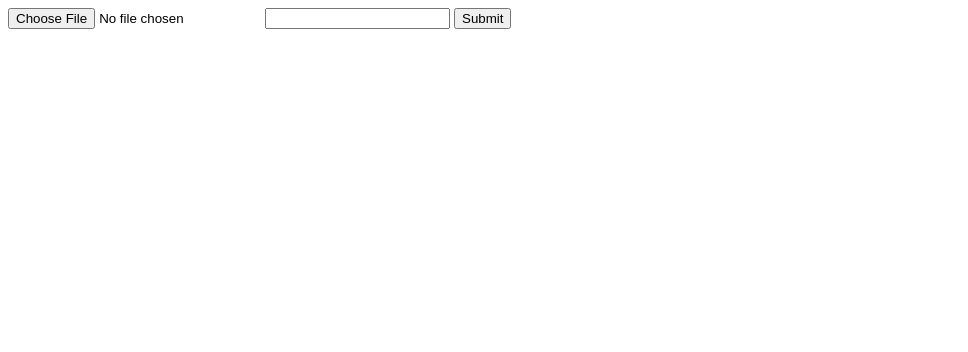
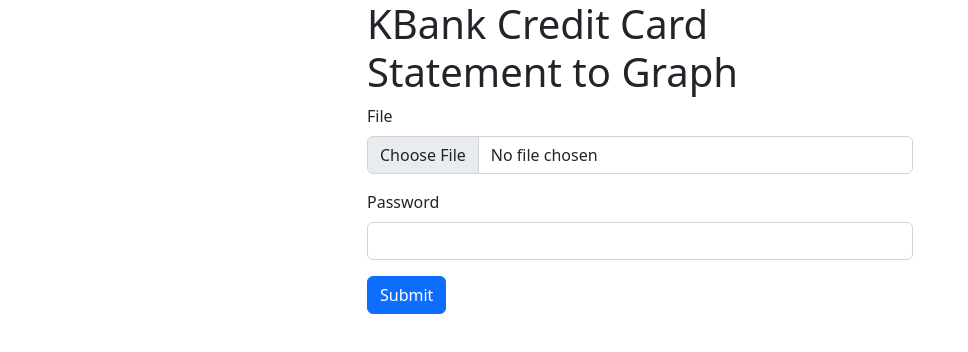
Before and after one commit to oatsaysai/read-credit-card-pdf, a plain HTML site: page index.html in a window 1280 px wide. Shown: the whole page, without its empty margins (0-968 px from the left). Drawn offline with nearby package versions, Linux system fonts and the light colour scheme; a small style sheet from the web is missing.

Commit message:
Improve UI

```diff
--- a/index.html
+++ b/index.html
@@ -2,15 +2,36 @@
 <html>
 
 <head>
-    <title>File and Text Input</title>
+    <meta charset="UTF-8">
+    <meta name="viewport" content="width=device-width, initial-scale=1.0">
+    <link href="https://cdn.jsdelivr.net/npm/bootstrap@5.2.3/dist/css/bootstrap.min.css" rel="stylesheet"
+        integrity="sha384-rbsA2VBKQh58iYOTzQVE5YIA2tE3iKOUAh890QqmiVAi11ioc9U7wb9tT01F5H5T" crossorigin="anonymous">
+    <title>KBank Credit Card Statement to Graph</title>
 </head>
 
 <body>
-    <form action="/submit" method="post" enctype="multipart/form-data">
-        <input type="file" name="file" accept=".pdf">
-        <input type="text" name="text">
-        <input type="submit" value="Submit">
-    </form>
+    <div class="container">
+        <div class="row">
+            <div class="col-md-6 offset-md-3">
+                <h1>KBank Credit Card Statement to Graph</h1>
+                <form action="/submit" method="post" enctype="multipart/form-data">
+                    <div class="mb-3">
+                        <label for="file" class="form-label">File</label>
+                        <input type="file" name="file" class="form-control">
+                    </div>
+                    <div class="mb-3">
+                        <label for="text" class="form-label">Password</label>
+                        <input type="text" name="text" class="form-control">
+                    </div>
+                    <button type="submit" class="btn btn-primary">Submit</button>
+                </form>
+            </div>
+        </div>
+    </div>
+
+    <script src="https://cdn.jsdelivr.net/npm/bootstrap@5.2.3/dist/js/bootstrap.bundle.min.js"
+        integrity="sha384-kenU1KFdBIe4zVF0s0G1M57VBGmWKBwb6dUonBi3JH4zfqoXyrx2d7V1dQoBXLq"
+        crossorigin="anonymous"></script>
 </body>
 
 </html>
```
